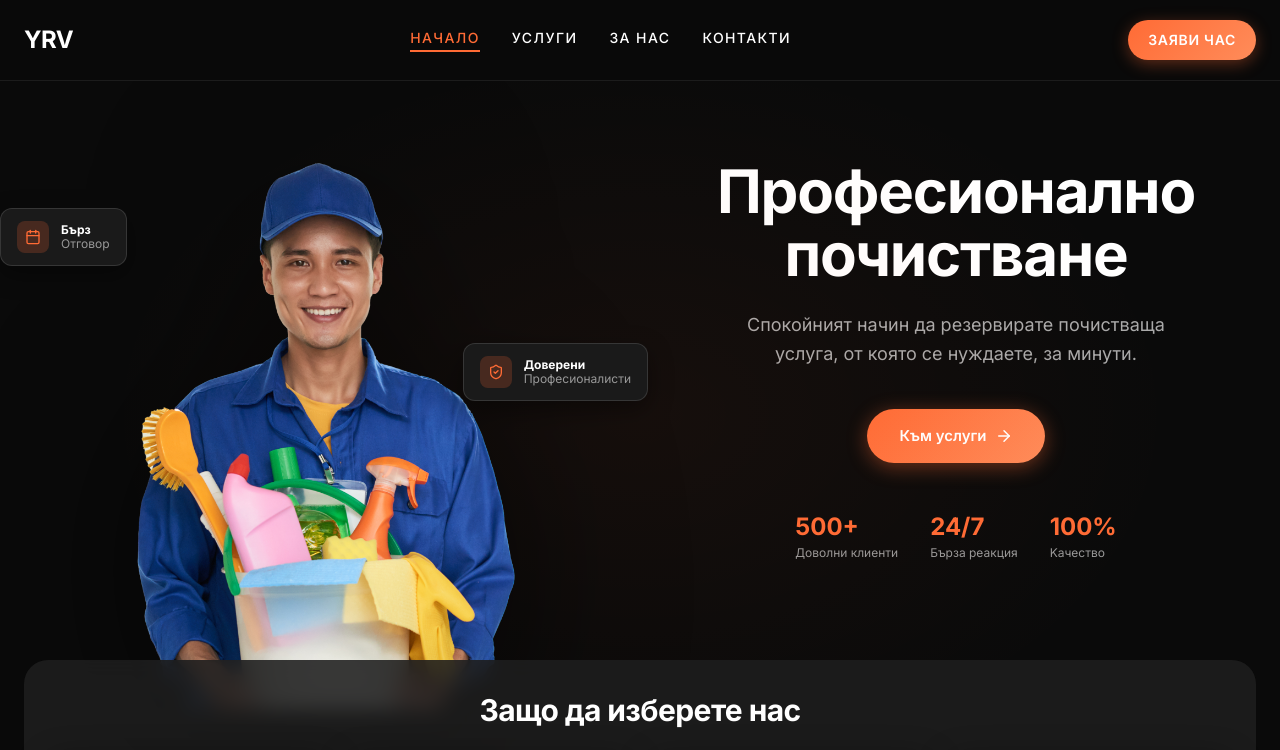
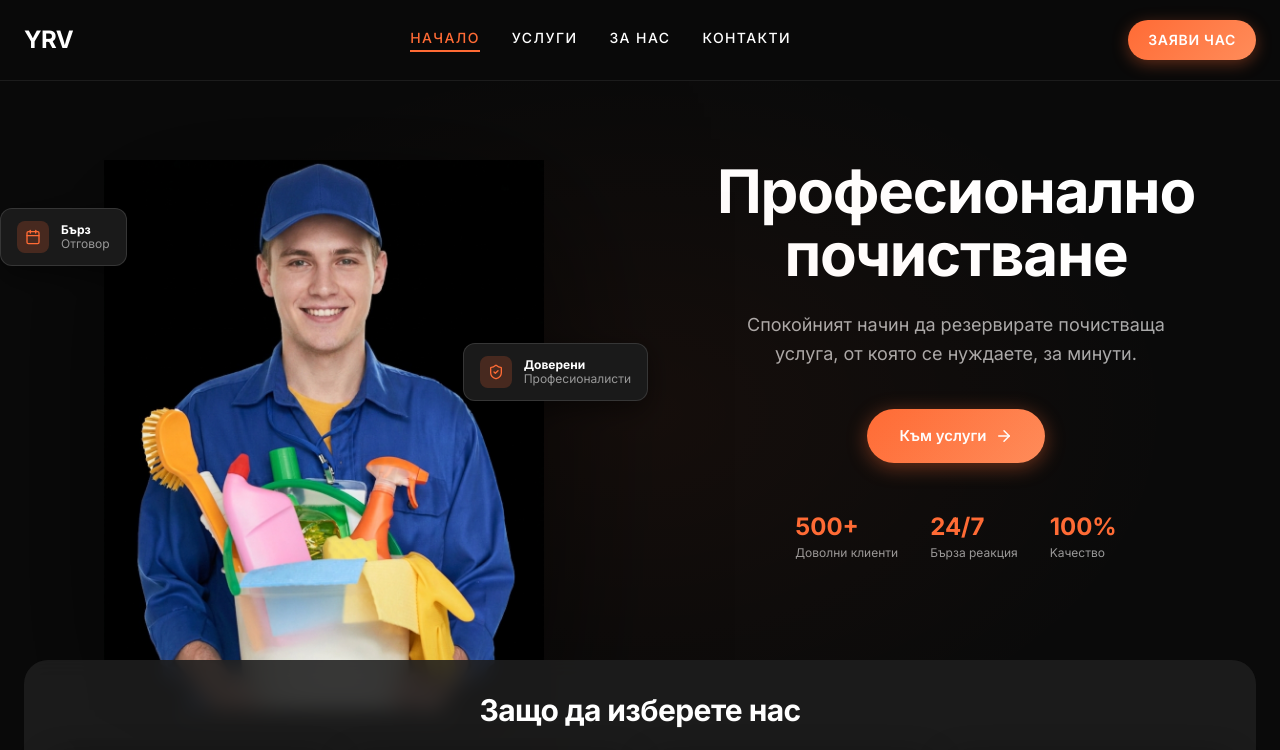
Before and after one commit to Ivaka12322/YRV_Cleaning, a React (Vite) app: page / in a window 1280 px wide. Shown: the top 750 px of the page. Built offline with nearby package versions, Linux system fonts and the light colour scheme.

Commit message:
Updated HomePage.tsx

```diff
--- a/src/pages/HomePage.tsx
+++ b/src/pages/HomePage.tsx
@@ -83,7 +83,7 @@ export default function HomePage() {
             <div className="relative order-2 lg:order-1 flex justify-center items-start lg:mt-0" style={{ zIndex: 5 }}>
               <div className="relative" style={{ filter: 'drop-shadow(0 32px 80px rgba(0,0,0,0.6))' }}>
                 <img
-                  src="/Hero_section_character.png"
+                  src="public/New_hero_character.png"
                   alt="YRV Почистване - Работник с принадлежности"
                   className="object-contain"
                   style={{ maxHeight: '550px', width: 'auto' }}
```
